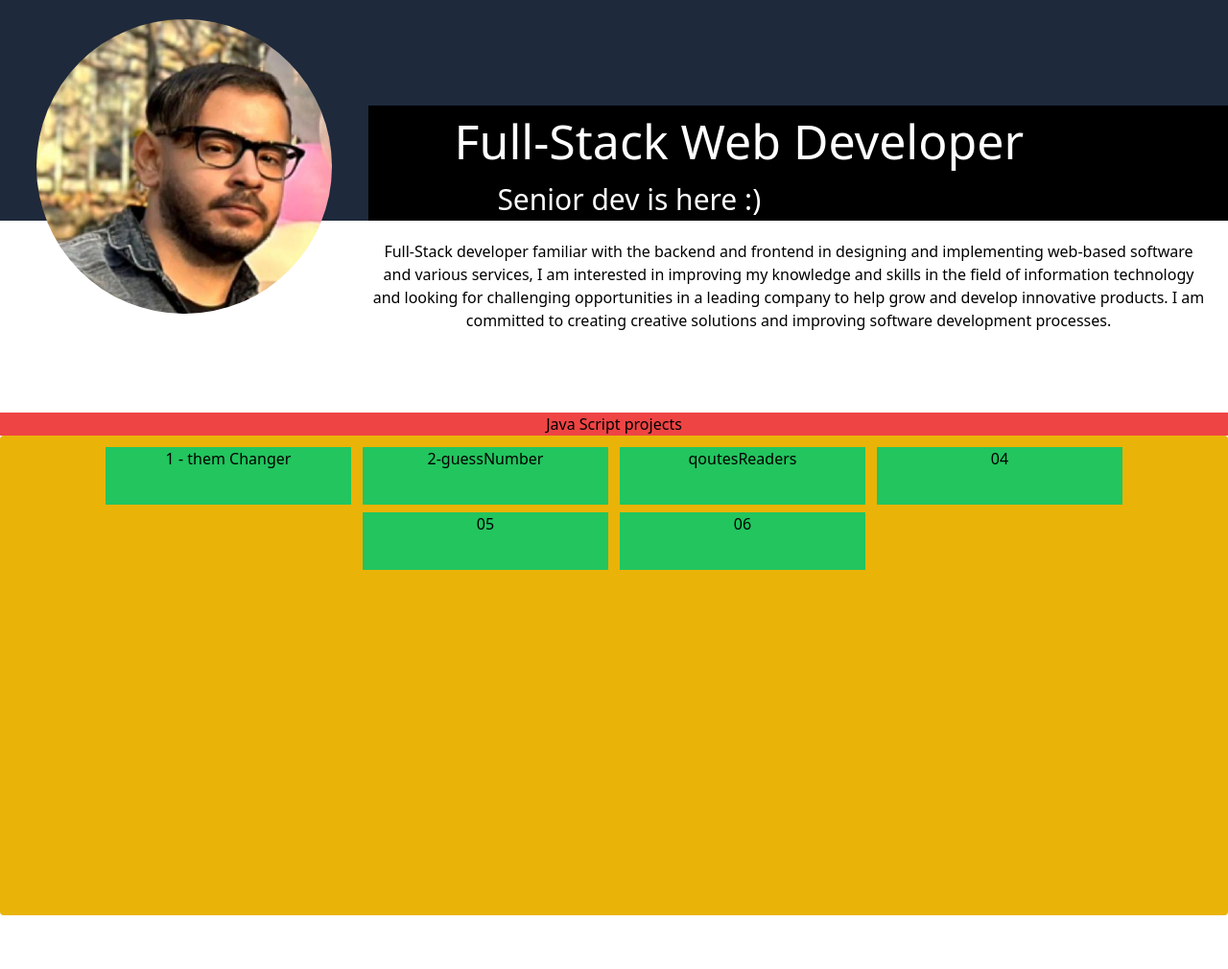
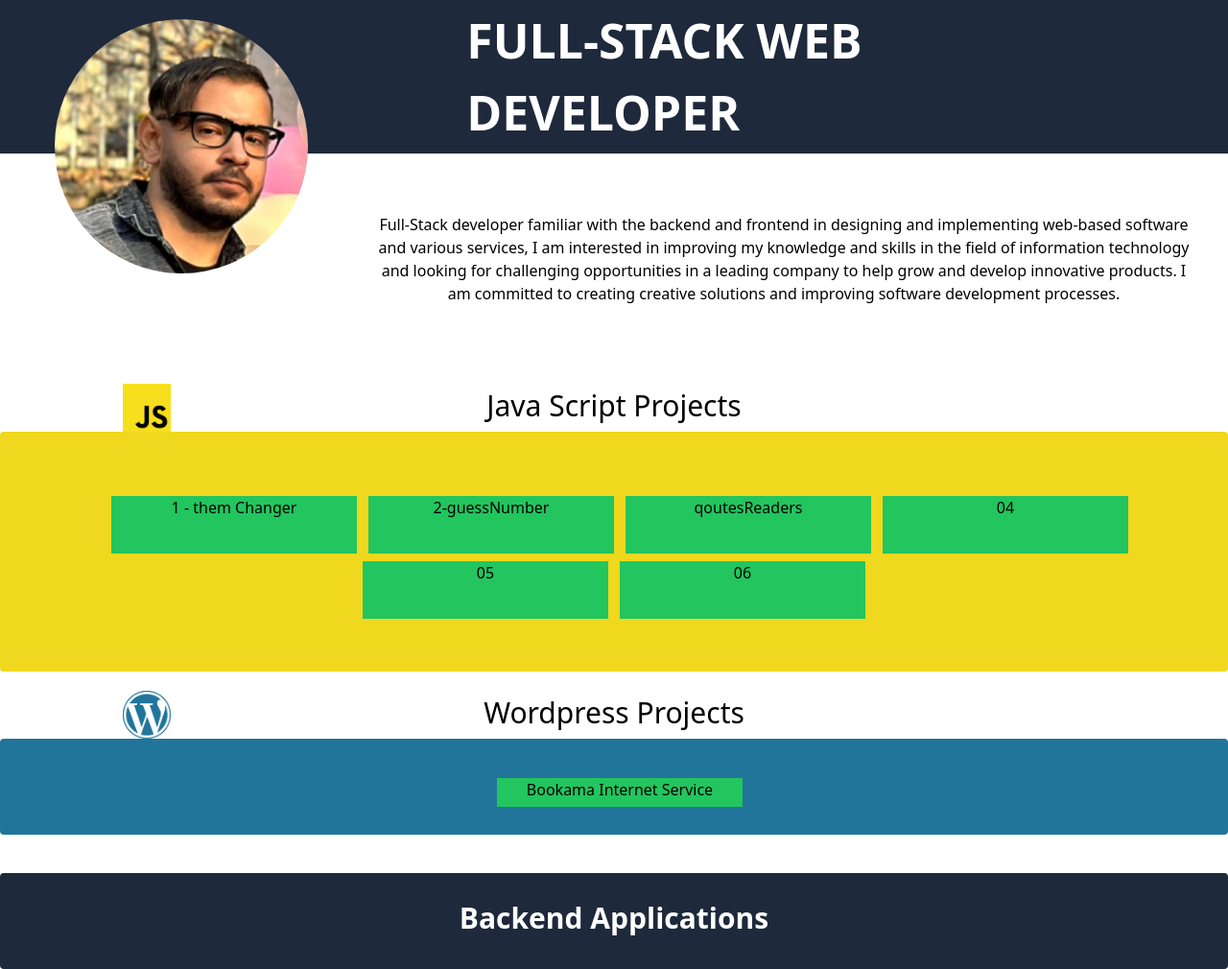
Before and after one commit to meytizn/myprojects, a plain HTML site: page index.html in a window 1280 px wide. Shown: the whole page at 96% size. Before the commit the page ends 954 px from the top, so only its background shows below. Drawn offline with nearby package versions, Linux system fonts and the light colour scheme.

Commit message:
resposieve done

```diff
--- a/index.html
+++ b/index.html
@@ -24,19 +24,23 @@
 
   <body id="body">
 
-    <navbar id="navbar" class="flex bg-slate-800 h-[230px]">
-    <div class="flex w-[100%]" id="navbar" >
+    <navbar id="navbar" class="flex bg-slate-800  md:h-[160px]">
 
-      <div class="flex-initial w-[30%] h-[230px]">
-        <img class="mx-auto my-5 w-[80%] rounded-[50%]" src="mehdizamanian.jpg"></img>
+    <div class="flex w-[100%] flex-col justify-content-center align-item-center gap-5
+    md:flex-row
+    " id="navbar" >
+
+
+      <div class="flex-col w-[100%] h-[230px] justify-center justify-items-center my-5
+      md:w-[30%] md:bg-green-620">
+        <img class="flex-col  w-[35%] rounded-[50%] md:w-[70%]" src="mehdizamanian.jpg"></img>
       </div>
 
 
 
-      <div class="flex flex-col-reverse  bg-red-652 w-[70%]  ">
-        <div class=" w-[100%] bg-black"><h1 class="pl-[15%] md:text-[15px] xl:text-[30px] text-white ">Senior dev is here :)</h1></div>
-        <div class=" w-[100%] bg-black"><h1 class="pl-[10%] md:text-[20px] xl:text-[50px] text-white ">Full-Stack Web Developer</h1></div>
-
+      <div class="flex flex-col my-5 md:my-0  bg-red-652 w-[100%] w-[100%] md:w-[70%] md:bg-green-620 justify-center items-center gap-3">
+        <div class=" w-[100%] md:rounded-[10px] md:w-[80%]"><h1 class="text-white text-center text-[30px] text-bold font-bold md:text-start  md:text-[20px] md:text-[50px]  ">FULL-STACK WEB DEVELOPER</h1></div>
+        <!--<div class=" w-[80%] bg-white rounded-[10px] md:w-[80%]"><h1 class="text-start px-[17%] md:text-[20px] md:text-[50px] text-black ">Hello , this is my official page </h1></div>-->
       </div>
 
 
@@ -45,26 +49,26 @@
 
 
 
-    <div class=" bg-black-500 w-[100%] h-[200px]  text-center flex justify-end ">
-        <h1 class="md:w-[100%] pt-0 pr-0 lg:w-[70%] pt-5 pr-5">
-
-        Full-Stack developer familiar with the backend and frontend in designing and implementing web-based software and various services, I am interested in improving my knowledge and skills in the field of information technology and looking for challenging opportunities in a leading company to help grow and develop innovative products. I am committed to creating creative solutions and improving software development processes.
 
 
-        </h1>
+
+    <div class="flex flex-col justify-center items-center md:items-end bg-black-500 w-[100%] h-[220px]  text-center flex justify-end ">
+
+          <h1 class="w-[88%] md:w-[70%] md:pr-[30px]">
+            Full-Stack developer familiar with the backend and frontend in designing and implementing web-based software and various services, I am interested in improving my knowledge and skills in the field of information technology and looking for challenging opportunities in a leading company to help grow and develop innovative products. I am committed to creating creative solutions and improving software development processes.
+            </h1>
+
     </div>
 
 
-    <div class=" bg-red-500 w-[100%]  text-center flex justify-center item-center ">
-        <h1>Java Script projects </h1>
+    <div class="  w-[100%] h-[50px] text-center my-5 relative ">
+        <h1 class="text-[30px]">Java Script Projects </h1>
+        <img class="w-[50px] absolute top-[0px] left-[10%]" src="images/javascript.png"/>
     </div>
 
 
-
-
-
-    <div class=" flex flex-col  bg-yellow-500 w-[100%] h-[500px] pt-3 flex-wrap content-center gap-y-3 text-center rounded
-    md:flex-row  md:justify-center md:items-start md:flex-wrap md:content-start md:gap-y-0 md:pt-3 md:gap-x-3 md:gap-y-2 ">
+    <div class=" my-[-20px] flex flex-col items-center  bg-[#EFD81D] w-[100%] h-[500px] pt-3 flex-wrap content-center gap-y-3 text-center rounded
+    md:flex-row  md:justify-center md:items-start md:flex-wrap md:content-center md:gap-y-0 md:pt-3 md:gap-x-3 md:gap-y-2 md:items-center md:h-[250px] "><br/>
         <div id="themchanger" class="w-[80%] bg-green-500 h-[60px] lg:w-[20%]">1 - them Changer</div>
         <div id="guessnumber" class="w-[80%] bg-green-500 h-[60px] lg:w-[20%]">2-guessNumber</div>
         <div id="qoutesReaders" class="w-[80%] bg-green-500 h-[60px] lg:w-[20%]">qoutesReaders</div>
@@ -75,6 +79,47 @@
 
 
 
+
+
+
+    <!--wordpress-->
+
+    <div class=" w-[100%] h-[50px] text-center my-10 relative ">
+      <h1 class="text-[30px]">Wordpress Projects </h1>
+      <img class="w-[50px] absolute top-[0px] left-[10%]" src="images/wordpress.png"/>
+  </div>
+
+
+  <div class=" my-[-40px] flex flex-col items-center  bg-[#21759B] w-[100%] h-[115px] flex-wrap content-center  text-center rounded
+  md:flex-row  md:justify-center md:items-start md:flex-wrap md:content-center md:gap-y-0 md:pt-3 md:gap-x-3 md:gap-y-2 md:items-center md:h-[100px] "><br/>
+
+      <div class="w-[80%] bg-green-500 h-[30px] lg:w-[20%]"><a href="https://bookama.ir/">Bookama Internet Service</a></div>
+
+  </div>
+
+
+
+
+
+
+
+
+  <br/></br><br/></br><br/>
+
+<footer>
+
+  <div class=" my-[-40px] flex flex-col items-center  bg-slate-800 w-[100%] h-[100px] flex-wrap content-center  text-center rounded
+   "><br/>
+
+      <div class="w-[100%]"><a class="text-white font-bold text-[30px]" href="https://zamanianmehdi23blogproject.pythonanywhere.com/#">Backend Applications</a></div>
+
+  </div>
+
+
+</footer>
+
+
+
     <script src="js/1-themChanger.js"></script>
     <script src="js/2-guessNumber.js"></script>
     <script src="js/3-qoutesReaders.js"></script>
```
Also changed, not shown: images/javascript.png (added), images/wordpress.png (added), 1 other file.
